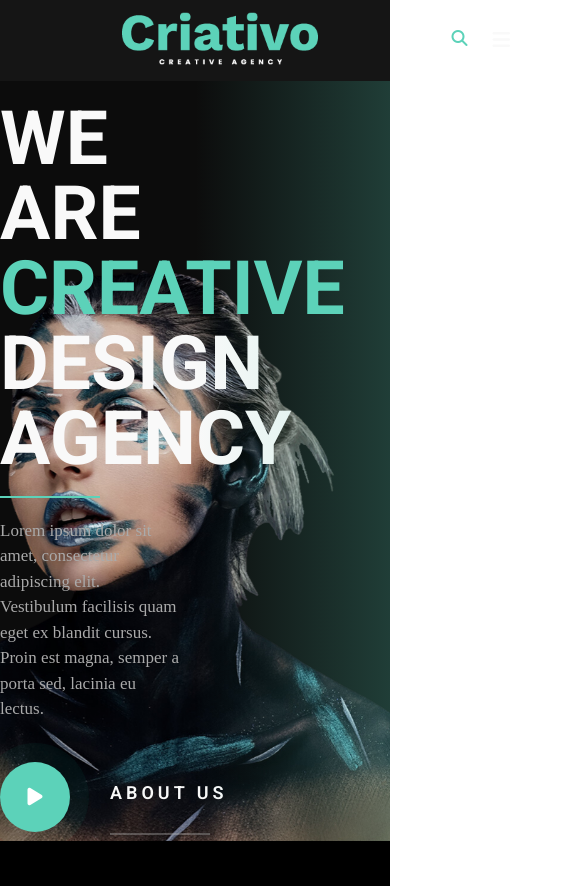
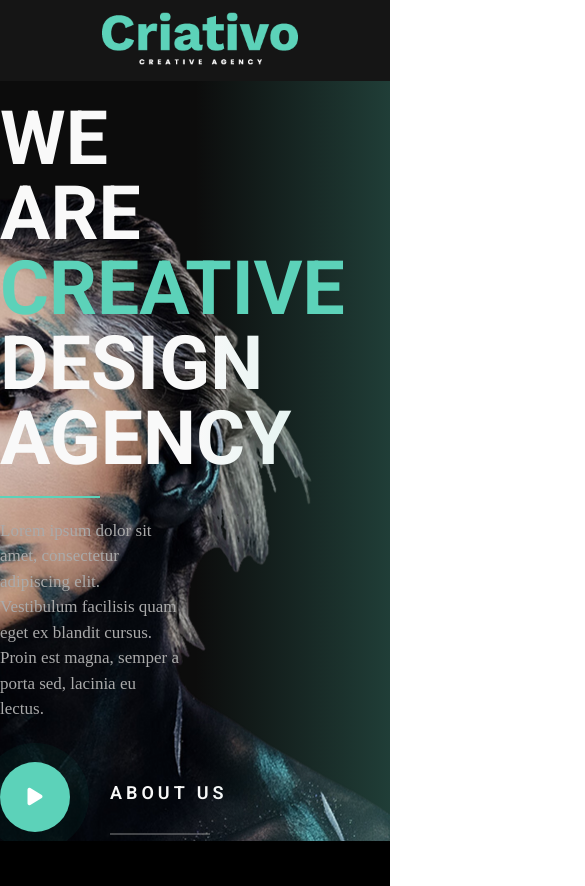
Before and after one commit to Jack-0009/Portfolio-page, a plain HTML site: page index.html in a window 390 px wide. Shown: the top 886 px of the page, 585 px wide, since content can reach past the window. Drawn offline with Linux system fonts and the light colour scheme; a web font is replaced by a local one.

Commit message:
Update style.css

```diff
--- a/style.css
+++ b/style.css
@@ -1083,16 +1083,3 @@ footer.min-footer .contenar p {
     }
 
 }
-
-@media screen and (max-width: 760px) {
-    section.hero .contenar {
-        background-size: cover;
-    }
-
-    .general-contenar {
-        width: 100%;
-        flex-wrap: wrap;
-        margin: 0 20px;
-    }
-
-}
```
